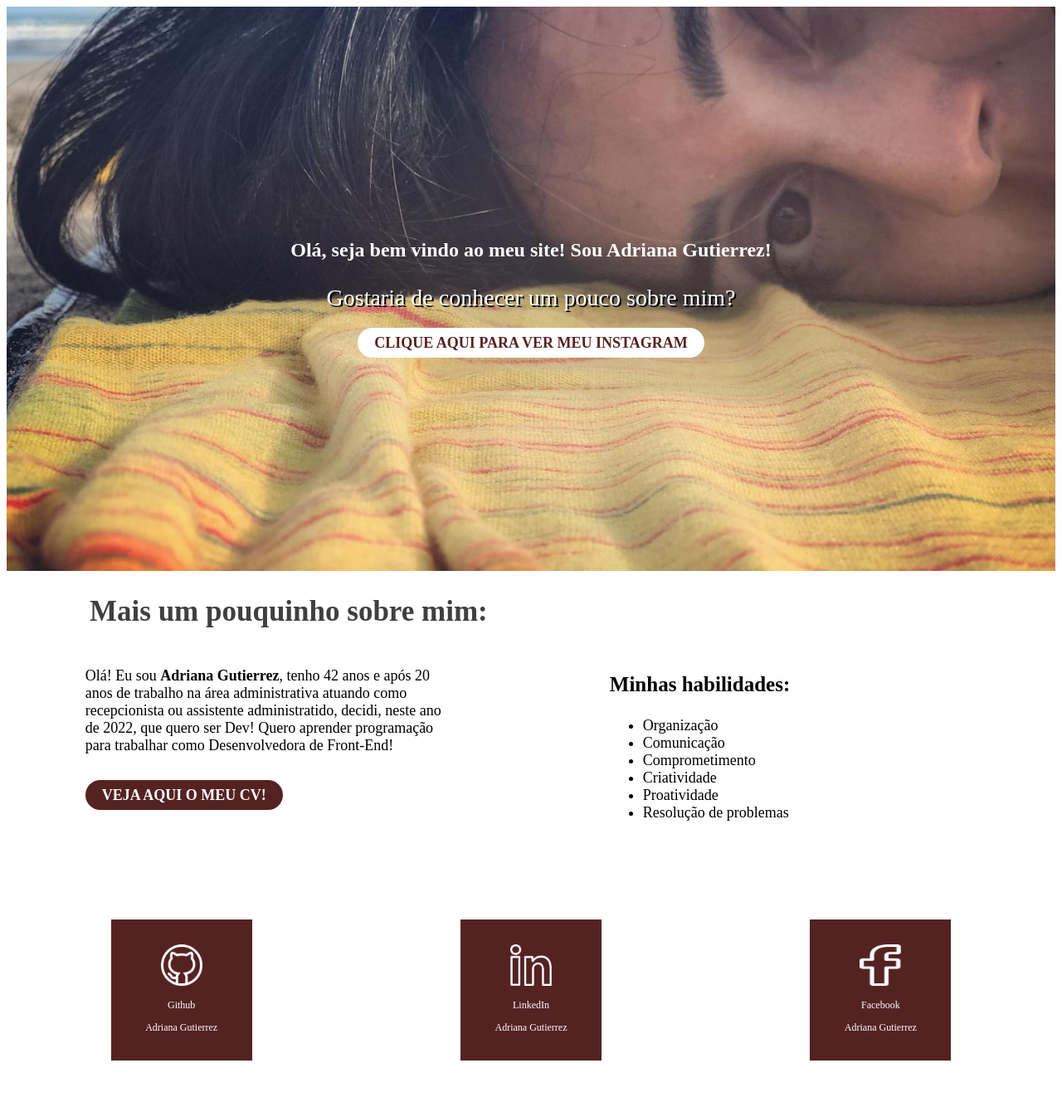
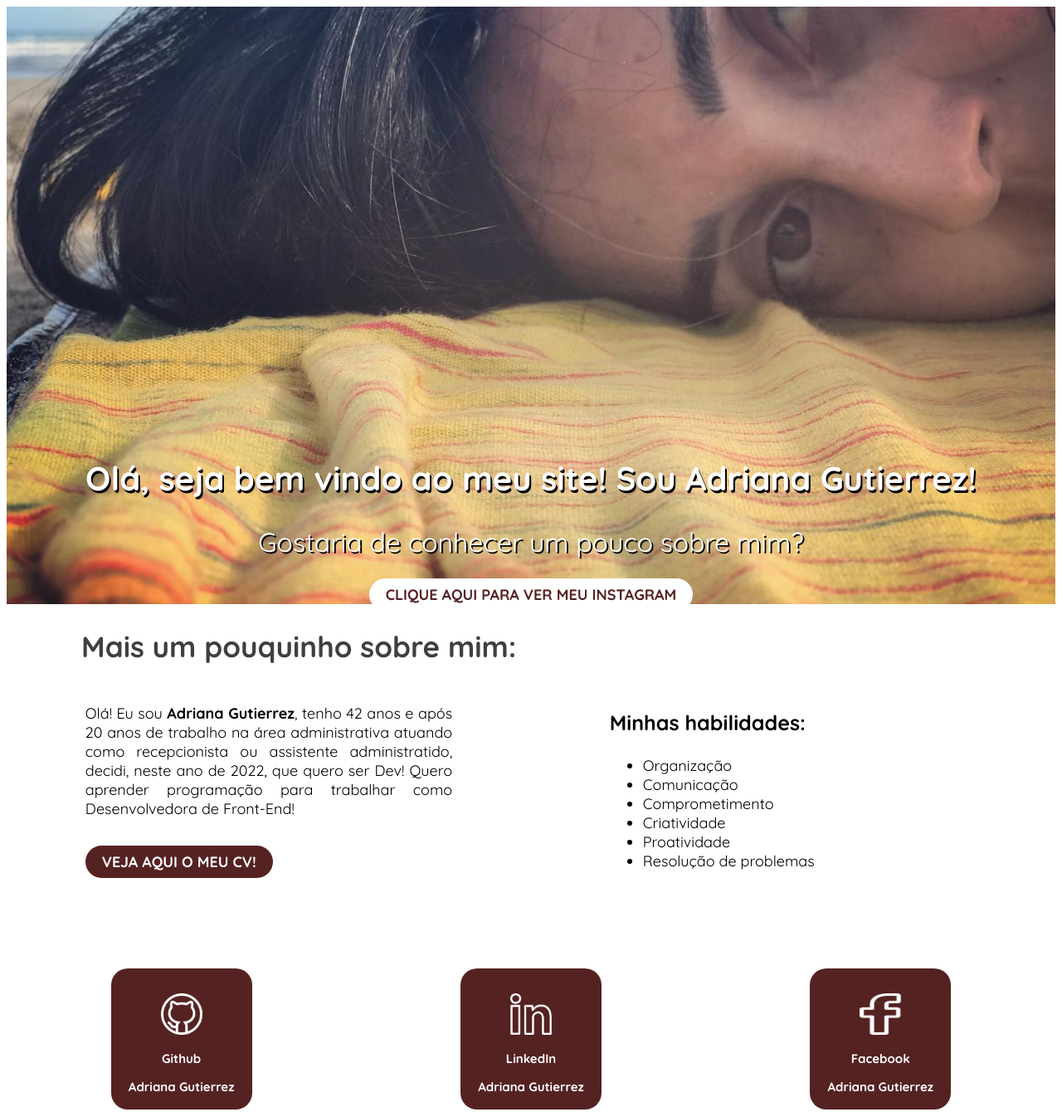
Before and after one commit to DrikaDev/OficinaRePrograma, a plain HTML site: page index.html in a window 1280 px wide. Shown: the whole page at 83% size. Drawn offline with Linux system fonts and the light colour scheme.

Commit message:
Update style.css

```diff
--- a/CSS/style.css
+++ b/CSS/style.css
@@ -1,26 +1,27 @@
 body{
     font-size: 12px;
+    font-family: 'Quicksand', sans-serif;
 }
 
 .caixa-banner{
     background-image: url(../IMG/eunapraia.jpg);
     background-size: cover;
     background-position: center;
-    height: 85vh;
+    height: 90vh;
     color: white;
     display: flex;
-    justify-content: space-around;
-    align-items: center;
+    justify-content: space-evenly;
+    align-items: flex-end;
     text-align: center;
 }
 
-.titulo{
-    font-size: 2rem;
-    text-shadow: 2px 2px black;
+.titulo1{
+    font-size: 2.5rem;
+    text-shadow: 2px 3px black;
 }
 
 .subtitulo1{
-    font-size: 28px;
+    font-size: 2rem;
     text-shadow: 2px 2px black;
 }
 
@@ -58,6 +59,7 @@ body{
 
 .lado1{
     width: 35%;
+    text-align: justify;
 }
 
 margin-texto{
@@ -77,7 +79,7 @@ h3{
 }
 
 .titulo-sobre{
-    margin-left: 100px;
+    margin-left: 90px;
     font-size: 35px;
     color: #413e3e;
 }
@@ -105,6 +107,9 @@ h3{
     text-align: center;
     text-decoration: none;
     color: white;
+    border-radius: 20px;
+    font-size: 15px;
+    font-weight: 700;
 }
 
 .icone{
@@ -144,5 +149,6 @@ h3{
 
     .icone{
       margin-top: 40px;
+
     }
 }
```
Lines whose indentation alone changed are shown as unchanged.
